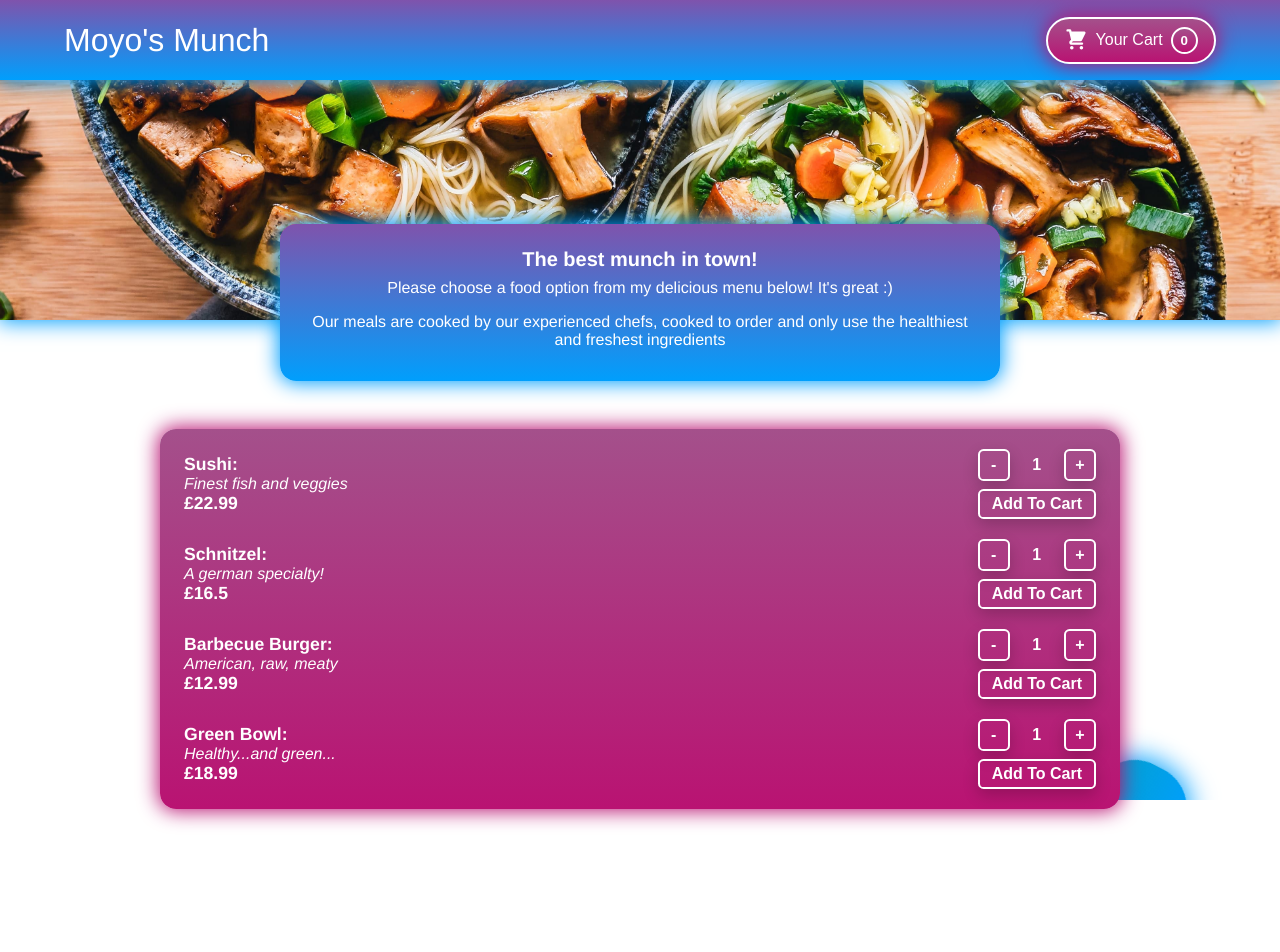
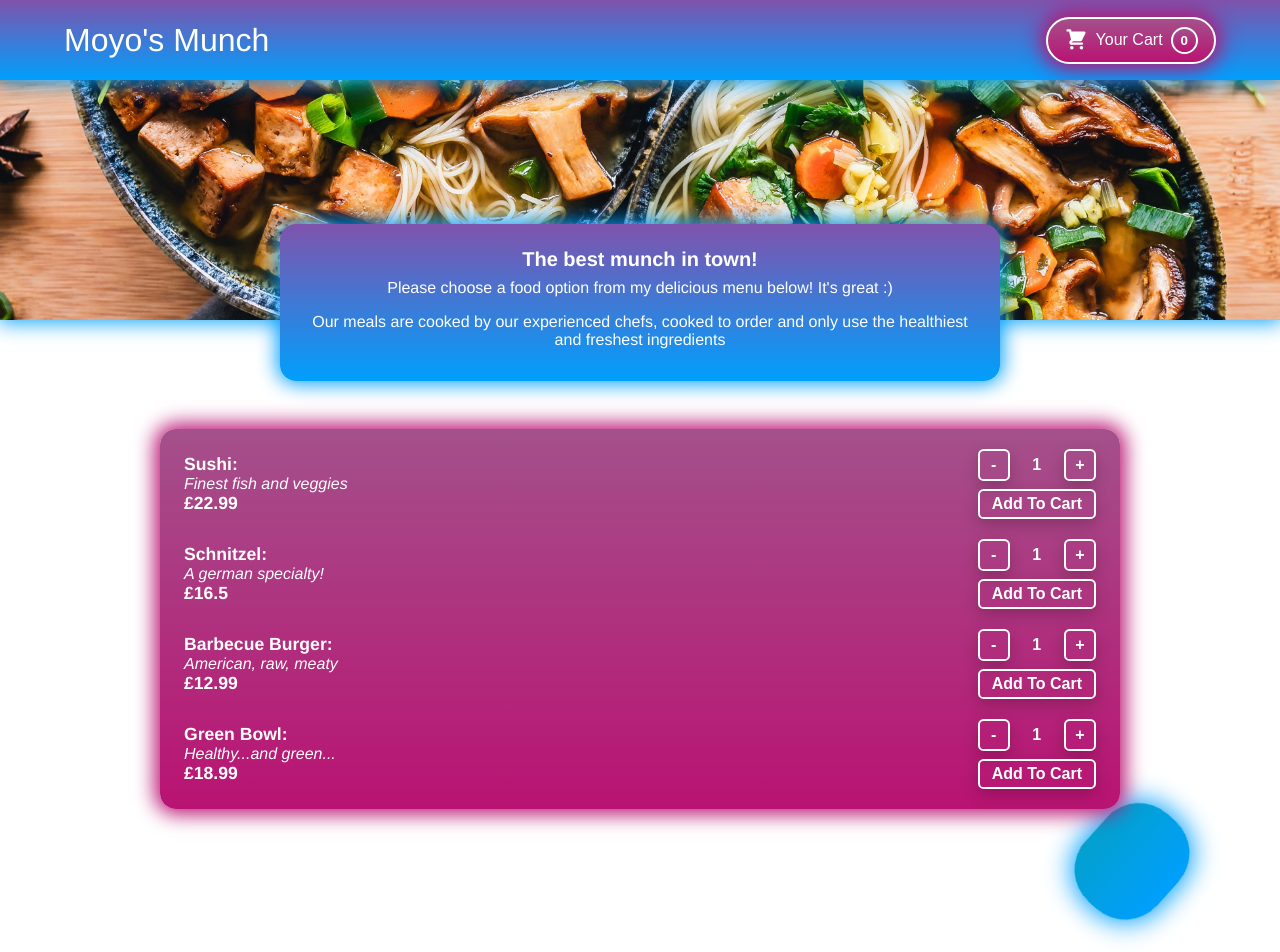
Before and after one commit to Nothile-Moyo-Git/food-order-app-ui, a React (Create React App) app: page / in a window 1280 px wide. Shown: the top 952 px of the page. Built offline with nearby package versions, Linux system fonts and the light colour scheme.

Commit message:
Added box shadow animations for modals and fixed clipping issue with animation on header cart button

```diff
--- a/src/components/Layout/HeaderCartButton.js
+++ b/src/components/Layout/HeaderCartButton.js
@@ -30,7 +30,7 @@ const HeaderCartButton = (props) => {
         // Remove the pulse animation by changing state after the animation ends
         const timer = setTimeout( () => {
             setAnimateButton(false);
-        }, 1001);
+        }, 500);
 
         // Clean up our timer in case a new one is set
         return () => clearTimeout(timer);
--- a/src/components/Layout/HeaderCartButton.scss
+++ b/src/components/Layout/HeaderCartButton.scss
@@ -25,6 +25,7 @@ div{
     transition: $transition_quarter_second;
     transform: scale(1);
     color: white;
+    animation: $pink_background_animated;
 
     & svg{
         margin-right: 0.5rem;
@@ -51,7 +52,7 @@ div{
 
     &.pulse{
         transform: scale(1.1);
-        animation: pulse 1s;
+        animation: pulse 0.5s linear;
     }
 
 }
--- a/src/components/Meals/MealsSummary.scss
+++ b/src/components/Meals/MealsSummary.scss
@@ -13,6 +13,8 @@
     box-shadow: $box_shadow_two;
     padding: 1.5rem 1.5rem;
     box-sizing: border-box;
+    animation: $blue_background_animated;
+    animation-delay: 2s;
 
     & p{
         padding: 0.5rem 0rem;
--- a/src/components/UI/PinkCard.scss
+++ b/src/components/UI/PinkCard.scss
@@ -12,4 +12,5 @@
     box-shadow: $box_shadow_three;
     box-sizing: border-box;
     padding: 0.5rem 0.5rem;
+    animation: $pink_background_animated;
 }
--- a/src/styles/App.scss
+++ b/src/styles/App.scss
@@ -20,11 +20,6 @@
       color: white;
       overflow: hidden;
       background: white;
-
-      @include breakpoint(desktop){
-        height: 100vh;
-        overflow: hidden;
-      }
 
       & li{
         @include breakpoint(rotatedMobile){
--- a/src/styles/shared.scss
+++ b/src/styles/shared.scss
@@ -23,6 +23,7 @@ $gradient_one: linear-gradient( $brand_color_three, $brand_color_four );
 $gradient_two: linear-gradient( $brand_color_two, $brand_color_seven );
 $gradient_three: linear-gradient( $brand_color_four, $brand_color_five );
 $gradient_four: linear-gradient( $brand_color_seven, $brand_color_thirteen );
+$gradient_five: linear-gradient( $brand_color_five, $brand_color_four );
 
 // Box shadows
 $box_shadow_one : 0px 6px 16px rgba(0,0,0,0.2);
@@ -121,15 +122,15 @@ $slide_down_300ms : slide-down 500ms linear;
 @keyframes pulse {
     0% {
         transform: scale(1);
-        box-shadow: 0 0 0 0 rgba(0, 0, 0, 0.7);
+
     }
-    70% {
+    50% {
         transform: scale(1.1);
-        box-shadow: 0 0 0 10px rgba(0, 0, 0, 0);
+
     }
     100% {
         transform: scale(1);
-        box-shadow: 0 0 0 0 rgba(0, 0, 0, 0);
+
     }
 }
 
@@ -161,6 +162,27 @@ $slide_down_300ms : slide-down 500ms linear;
   100%{
     transform: translateY(0) rotate(0deg);
   }
+}
+
+$pink_background_animated: pink_background_animated 4s linear infinite;
+@keyframes pink_background_animated{
+  0%{  box-shadow: $box_shadow_three; }
+  50%{  box-shadow: 0px 0px 20px 6px $brand_color_five; }
+  100%{  box-shadow: $box_shadow_three; }
+}
+
+$blue_background_animated: blue_background_animated 4s linear infinite;
+@keyframes blue_background_animated{
+  0%{ box-shadow: $box_shadow_two; }
+  50%{ box-shadow: 0px 0px 20px 6px $brand_color_seven; }
+  100%{ box-shadow: $box_shadow_two; }
+}
+
+$purple_background_animated: purple_background_animated 4s linear infinite;
+@keyframes purple_background_animated{
+  0%{ box-shadow: $box_shadow_four; }
+  50%{ box-shadow: 0px 0px 20px 6px $brand_color_three; }
+  100%{ box-shadow: $box_shadow_four; }
 }
 
 // Fade in for certain modals
```
